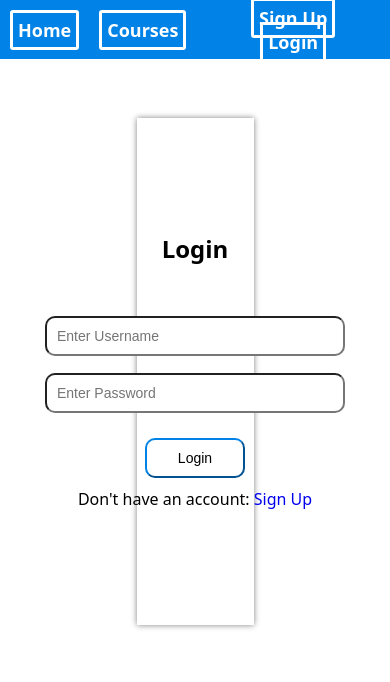
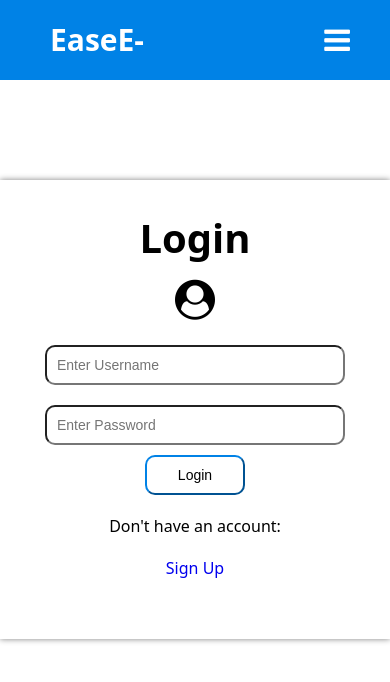
Before and after one commit to ShubhamSukum/EaseE-Learning, a React (Create React App) app in the folder client/: page /login in a window 390 px wide. Shown: the top 682 px of the page. Built offline with nearby package versions, Linux system fonts and the light colour scheme.

Commit message:
Navbar styling done along with some styling changes in login & signup pages

```diff
--- a/client/src/App.css
+++ b/client/src/App.css
@@ -10,70 +10,42 @@ body {
   font-family: system-ui, -apple-system, BlinkMacSystemFont, 'Segoe UI', Roboto, Oxygen, Ubuntu, Cantarell, 'Open Sans', 'Helvetica Neue', sans-serif;
 }
 
+.center {
+  max-width: 400px;
+  margin-left: auto;
+  margin-right: auto;
+  display: flex;
+  align-items: center;
+  flex-direction: column;
+  margin-top: 100px;
+  padding: 30px 45px 50px;
+  box-shadow: 0 0 6px grey;
+}
 
-.App {
+.center h1 {
+  padding-bottom: 15px;
+  color: black;
   text-align: center;
 }
 
-.navbar {
-  display: flex;
-  height: 7vh;
-  width: 100vw;
-  font-size: large;
-  background: #0082e6;
-  font-weight: bold;
-  margin-right: 5vw;
-  justify-content: flex-end;
-  align-items: center;
+.center i {
+  padding-bottom: 15px;
+  font-size: 40px;
+
 }
 
-.link {
-  padding: 5px;
-  border: 3px solid white;
-  border-radius: 3px;
-  margin: 10px;
-  text-decoration: none;
-  color: white;
-  /*
-    ONKAR's styling
-    color: white;
-    font-size: 17px;
-    padding: 7px 13px;
-    border-radius: 3px;
-    text-decoration: none; */
+.center input {
+  margin: 10px 10px;
+  padding: 10px;
+  border-radius: 10px;
+  width: 300px;
+  font-size: 14px;
 }
 
-.SignUp {
-  margin-top: 7vh;
-  display: flex;
-  width: 30vw;
-  height: 80vh;
-  box-shadow: 0 0 6px grey;
-  align-items: center;
-  justify-content: center;
-}
-
-#Login {
-  height: 60vh;
-}
-
-.center {
-  display: flex;
-  justify-content: center;
-}
-
-label {
-  display: block;
-  margin-top: 3vh;
-}
-
-#signUP-Button {
-  margin-top: 2vh;
-  /* height: 5vh;
-  width:15vw; */
-
+.center button {
   padding: 10px;
   font-size: 14px;
+  margin-left: 110px;
   margin-bottom: 10px;
   border-color: #0082e6;
   ;
@@ -82,22 +54,16 @@ label {
   width: 100px;
 }
 
-.SignUp input {
-  padding: 10px;
-  border-radius: 10px;
-  width: 300px;
-  font-size: 14px;
-  margin: 1vh;
-}
-
-#signUP-Button:hover {
+.center button:hover {
   background-color: #0082e6;
   ;
   color: white;
 }
 
-.Login-direct {
-  display: inline;
+.center p {
+  padding: 10px;
+  display: flex;
+  justify-content: center;
 }
 
 .logout-btn {
@@ -133,7 +99,68 @@ label {
 /* HOME PAGE STYLING */
 
 
+/* NAVBAR STYLE */
+nav {
+  background: #0082e6;
+  height: 80px;
+  width: 100%;
+  position: sticky;
+  top: 0;
+  z-index: 1000;
+}
+
+label.logo {
+  color: white;
+  font-size: 35px;
+  line-height: 80px;
+  padding: 0 100px;
+  font-weight: bold;
+}
+
+nav ul {
+  float: right;
+  margin-right: 20px;
+}
+
+nav ul li {
+  display: inline;
+  line-height: 80px;
+  margin: 0 8px;
+}
+
+nav ul li a {
+  color: white;
+  font-size: 17px;
+  padding: 7px 13px;
+  border-radius: 3px;
+}
+
+a.active,
+a:hover {
+  background: #1b9bff;
+  transition: .5s;
+}
+
+.checkbtn {
+  font-size: 30px;
+  color: white;
+  float: right;
+  line-height: 80px;
+  margin-right: 40px;
+  cursor: pointer;
+  display: none;
+}
+
+#check {
+  display: none;
+}
+
+
 /* Heading styling */
+
+.headings {
+  text-align: center;
+}
 
 .headings h1 {
   padding-top: 20px;
@@ -279,3 +306,70 @@ h1 {
 .footer-content p {
   text-align: justify;
 }
+
+/* RESPONSIVE NAVBAR */
+
+@media (max-width: 952px) {
+  label.logo {
+    font-size: 30px;
+    padding-left: 50px;
+  }
+
+  nav ul li a {
+    font-size: 16px;
+  }
+
+  .slideshow {
+    height: 500px;
+    width: 100%;
+    margin-bottom: 100px;
+  }
+}
+
+@media (max-width: 858px) {
+  .checkbtn {
+    display: block;
+  }
+
+  ul {
+    position: fixed;
+    width: 100%;
+    height: 55vh;
+    background: #2c3e50;
+    top: -100%;
+    left: 0%;
+    text-align: center;
+    transition: all .5s;
+
+  }
+
+  nav ul li {
+    display: block;
+    margin: 50px 0;
+    line-height: 20px;
+  }
+
+  nav ul li a {
+    font-size: 20px;
+  }
+
+  a:hover,
+  a.active {
+    background: none;
+    color: lightgreen;
+  }
+
+  #check:checked~ul {
+    top: 80px;
+  }
+
+  .slideshow {
+    margin-top: 50vh;
+    height: 500px;
+    width: 100%;
+  }
+
+  .category {
+    margin-top: 100px;
+  }
+}
--- a/client/src/components/navbar.js
+++ b/client/src/components/navbar.js
@@ -1,33 +1,46 @@
-import {Link,useNavigate} from "react-router-dom";
+import { Link, useNavigate } from "react-router-dom";
 import { useCookies } from "react-cookie";
+import '../App.css';
 
-export const Navbar=()=>{
-    const [cookies,setCookies]=useCookies(["access_token"]);
+export const Navbar = () => {
+    const [cookies, setCookies] = useCookies(["access_token"]);
     // console.log(cookies["access_token"]);
 
-    const navigate=useNavigate();
+    const navigate = useNavigate();
 
-    const logout=()=>{
-        setCookies("access_token","");
+    const logout = () => {
+        setCookies("access_token", "");
         window.localStorage.removeItem("userId");
         console.log("Executed!!")
         navigate("/login")
     };
 
-    return(
-    <div className="navbar">
-        <Link to="/" className="link"> Home </Link>
-        <Link to="/courses" className="link">Courses</Link>
+    return (
+        <>
+            <nav>
+                <input type="checkbox" id="check" />
+                <label for="check" className="checkbtn">
+                    <i className="fa fa-bars"></i>
+                </label>
+                <label className="logo">EaseE-Learning</label>
+                <ul>
+                    <li><Link to="/" className="link"> Home </Link></li>
+                    <li><Link to="/courses" className="link">Courses</Link></li>
+                </ul>
 
                 {
-            !cookies["access_token"]?
+                    !cookies["access_token"] ?
                         (
-                <div>
-                    <Link to="/signup" className="link"> Sign Up </Link>
-                    <Link to="/login" className="link"> Login </Link>
-                </div>
-            ):
-            (<button onClick={logout} className="logout-btn">Logout</button>)
+                            <ul>
+                                <li><Link to="/signup" className="link"> Sign Up </Link></li>
+                                <li><Link to="/login" className="link"> Login </Link></li>
+                            </ul>
+                        ) :
+                        (
+                            <ul>
+                                <li><button onClick={logout} className="logout-btn">Logout</button></li>
+                            </ul>
+                        )
                 }
 
                 {/* Comments */}
@@ -49,6 +62,7 @@ export const Navbar=()=>{
                 </div>
             )
         } */}
-    </div>
+            </nav>
+        </>
     )
 };
--- a/client/src/pages/login.js
+++ b/client/src/pages/login.js
@@ -1,61 +1,57 @@
-import {useState} from "react";
-import {Link,useNavigate} from "react-router-dom";
+import { useState } from "react";
+import { Link, useNavigate } from "react-router-dom";
 import axios from "axios"
-import {useCookies} from "react-cookie"
+import { useCookies } from "react-cookie"
 
-export const Login=()=>{
-    const [username,setUsername]=useState("");
-    const [password,setpassword]=useState("");
+export const Login = () => {
+    const [username, setUsername] = useState("");
+    const [password, setpassword] = useState("");
 
-    const [,setCookies] = useCookies(["access_token"]);
+    const [, setCookies] = useCookies(["access_token"]);
 
-    const navigate=useNavigate();
+    const navigate = useNavigate();
 
-    const onSubmit=async(e)=>{
+    const onSubmit = async (e) => {
         e.preventDefault();
-        try{
-            await axios.post("http://localhost:3001/login",{username,password}).then((res)=>{
+        try {
+            await axios.post("http://localhost:3001/login", { username, password }).then((res) => {
                 // console.log(res.data)
                 // console.log(res.status)
 
-                if(res.data.message==="success"){
-                    setCookies("access_token",res.data.token);
-                    window.localStorage.setItem("userID",res.data.userId);
+                if (res.data.message === "success") {
+                    setCookies("access_token", res.data.token);
+                    window.localStorage.setItem("userID", res.data.userId);
                     navigate("/");
-                }else{
+                } else {
                     alert(res.data.message);
                 }
             })
-        }catch(err){
+        } catch (err) {
             console.error(err);
         }
     };
 
-    return(
+    return (
         <div className="center">
-        <div className="SignUp" id="Login">
+
+            <h1 >Login</h1>
+            <i class="fa fa-user-circle" aria-hidden="true" style={{ paddingBottom: "15px", fontSize: "40px" }}></i>
+
             <form onSubmit={onSubmit}>
-                <h2 style={{marginBottom:"5vh"}}>Login</h2>
 
-                <div className="form-group">
-                    {/* <label htmlFor="Username">Username</label> */}
-                    <input type="text" placeholder="Enter Username"
-                    value={username} onChange={(event)=>setUsername(event.target.value)}/>
-                </div>
+                <input type="text" placeholder="Enter Username"
+                    value={username} onChange={(event) => setUsername(event.target.value)} />
 
-                <div className="form-group">
-                    {/* <label htmlFor="Password">Password</label> */}
-                    <input type="password" placeholder="Enter Password"
-                    value={password} onChange={(event)=>setpassword(event.target.value)}/>
-                </div>
+                <input type="password" placeholder="Enter Password"
+                    value={password} onChange={(event) => setpassword(event.target.value)} />
 
                 <button type="submit" id="signUP-Button">Login</button>
-                <br/>
+                <br />
 
-                <p className="Login-direct" style={{marginTop:"5vh"}} >Don't have an account: </p>
-                <Link to="/signup" className="Login-direct">Sign Up</Link>
+                <p >Don't have an account: </p>
+                <p><Link to="/signup" className="Login-direct">Sign Up</Link></p>
             </form>
-        </div>
+
         </div>
     )
 };
```
Also changed, not shown: client/src/pages/signUp.js (+29 -30 lines). Lines whose indentation alone changed are shown as unchanged.
